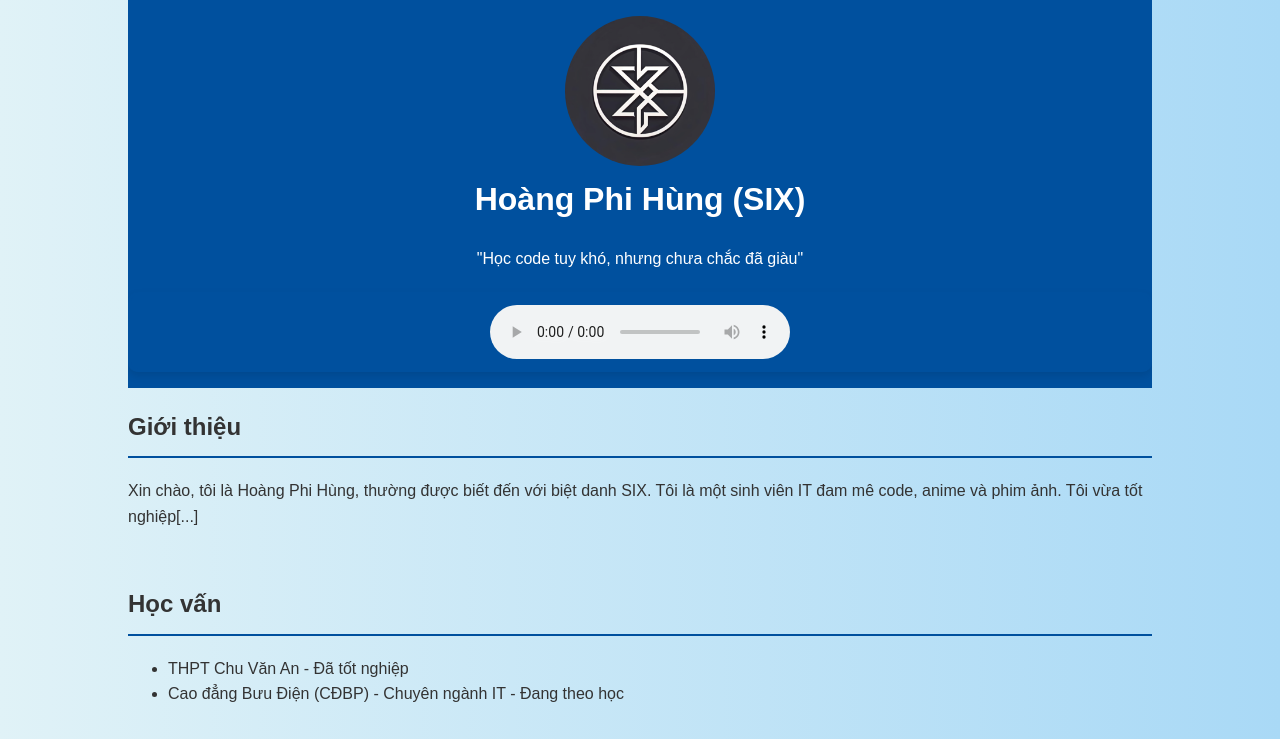
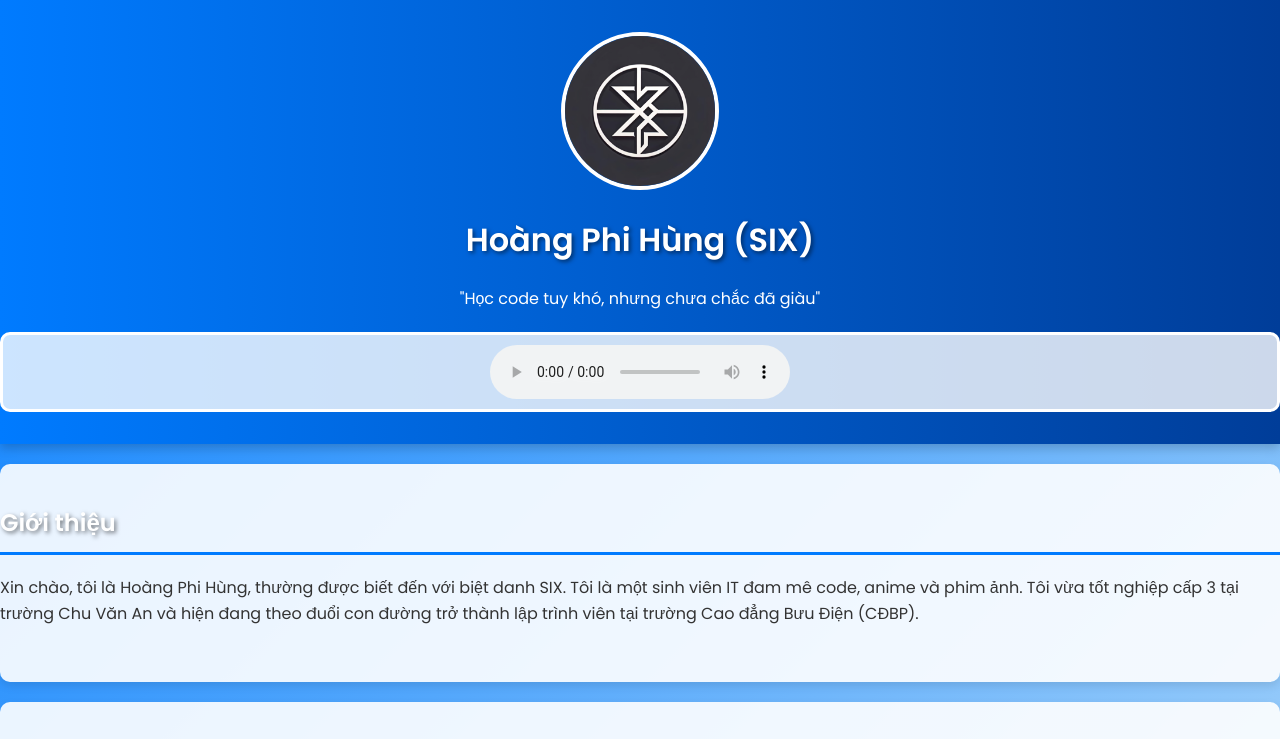
Before and after one commit to hung319/hung319, a plain HTML site: page index.html in a window 1280 px wide. Shown: the top 739 px of the page. Drawn offline with Linux system fonts and the light colour scheme.

Commit message:
Update index.html

```diff
--- a/index.html
+++ b/index.html
@@ -4,73 +4,107 @@
     <meta charset="UTF-8">
     <meta name="viewport" content="width=device-width, initial-scale=1.0">
     <title>Hoàng Phi Hùng (SIX)</title>
+    <!-- Google Fonts -->
+    <link href="https://fonts.googleapis.com/css2?family=Poppins:wght@400;600&display=swap" rel="stylesheet">
     <style>
+        /* CSS chính */
         body {
-            font-family: Arial, sans-serif;
+            font-family: 'Poppins', sans-serif;
             line-height: 1.6;
             margin: 0;
             padding: 0;
-            background: linear-gradient(to right, #e0f2f7, #a9d9f6);
+            background: linear-gradient(135deg, #007bff, #e0f2f7);
             color: #333;
         }
-        .container {
-            width: 80%;
-            margin: auto;
-            overflow: hidden;
+
+        header {
+            background: linear-gradient(90deg, #007bff, #003d99);
+            color: #fff;
+            padding: 2rem 0;
+            text-align: center;
+            position: relative;
+            box-shadow: 0 4px 10px rgba(0, 0, 0, 0.2);
         }
-        header {
-            background: #00509e; /* Dark blue */
-            color: #fff;
-            padding: 1rem 0;
-            text-align: center;
-            transition: all 0.3s ease;
-        }
+
         header img {
             border-radius: 50%;
             width: 150px;
             height: 150px;
             object-fit: cover;
-            transition: transform 0.3s ease-in-out;
+            border: 4px solid #fff;
+            margin-bottom: 1rem;
+            transition: transform 0.3s;
         }
+
         header img:hover {
             transform: scale(1.1);
         }
+
         h1, h2 {
             margin-top: 0;
+            color: #fff;
+            text-shadow: 2px 2px 4px rgba(0, 0, 0, 0.5);
         }
+
         .section {
-            padding: 20px 0;
+            padding: 40px 0;
+            margin: 20px 0;
+            background: rgba(255, 255, 255, 0.9);
+            border-radius: 10px;
+            box-shadow: 0 4px 10px rgba(0, 0, 0, 0.1);
+            transition: transform 0.3s;
         }
+
+        .section:hover {
+            transform: translateY(-10px);
+        }
+
         .section h2 {
-            border-bottom: 2px solid #00509e; /* Dark blue */
+            border-bottom: 3px solid #007bff;
             padding-bottom: 10px;
-            opacity: 0;
-            animation: fadeIn 1s forwards;
         }
+
         a {
-            color: #00509e; /* Dark blue */
+            color: #007bff;
+            font-weight: bold;
             text-decoration: none;
-            transition: color 0.3s ease;
         }
+
         a:hover {
-            color: #ff7f50; /* Coral color */
             text-decoration: underline;
+            color: #0056b3;
         }
+
+        footer {
+            background: #003d99;
+            color: #fff;
+            text-align: center;
+            padding: 1rem 0;
+            box-shadow: 0 -4px 10px rgba(0, 0, 0, 0.2);
+        }
+
         #audio-player {
             display: flex;
             justify-content: center;
             margin-top: 20px;
-            border: 3px solid #00509e; /* Dark blue */
+            border: 3px solid #fff;
             padding: 10px;
-            border-radius: 10px; /* More rounded corners */
-            box-shadow: 0 4px 8px rgba(0, 0, 0, 0.1); /* Subtle shadow */
+            border-radius: 10px;
+            background: rgba(255, 255, 255, 0.8);
         }
-        @keyframes fadeIn {
-            from {
-                opacity: 0;
+
+        @media (max-width: 768px) {
+            .container {
+                width: 95%;
             }
-            to {
-                opacity: 1;
+
+            header img {
+                width: 120px;
+                height: 120px;
+            }
+
+            .section {
+                padding: 20px;
             }
         }
     </style>
@@ -91,7 +125,7 @@
 
         <section class="section about">
             <h2>Giới thiệu</h2>
-            <p>Xin chào, tôi là Hoàng Phi Hùng, thường được biết đến với biệt danh SIX. Tôi là một sinh viên IT đam mê code, anime và phim ảnh. Tôi vừa tốt nghiệp[...]</p>
+            <p>Xin chào, tôi là Hoàng Phi Hùng, thường được biết đến với biệt danh SIX. Tôi là một sinh viên IT đam mê code, anime và phim ảnh. Tôi vừa tốt nghiệp cấp 3 tại trường Chu Văn An và hiện đang theo đuổi con đường trở thành lập trình viên tại trường Cao đẳng Bưu Điện (CĐBP).</p>
         </section>
 
         <section class="section education">
```
